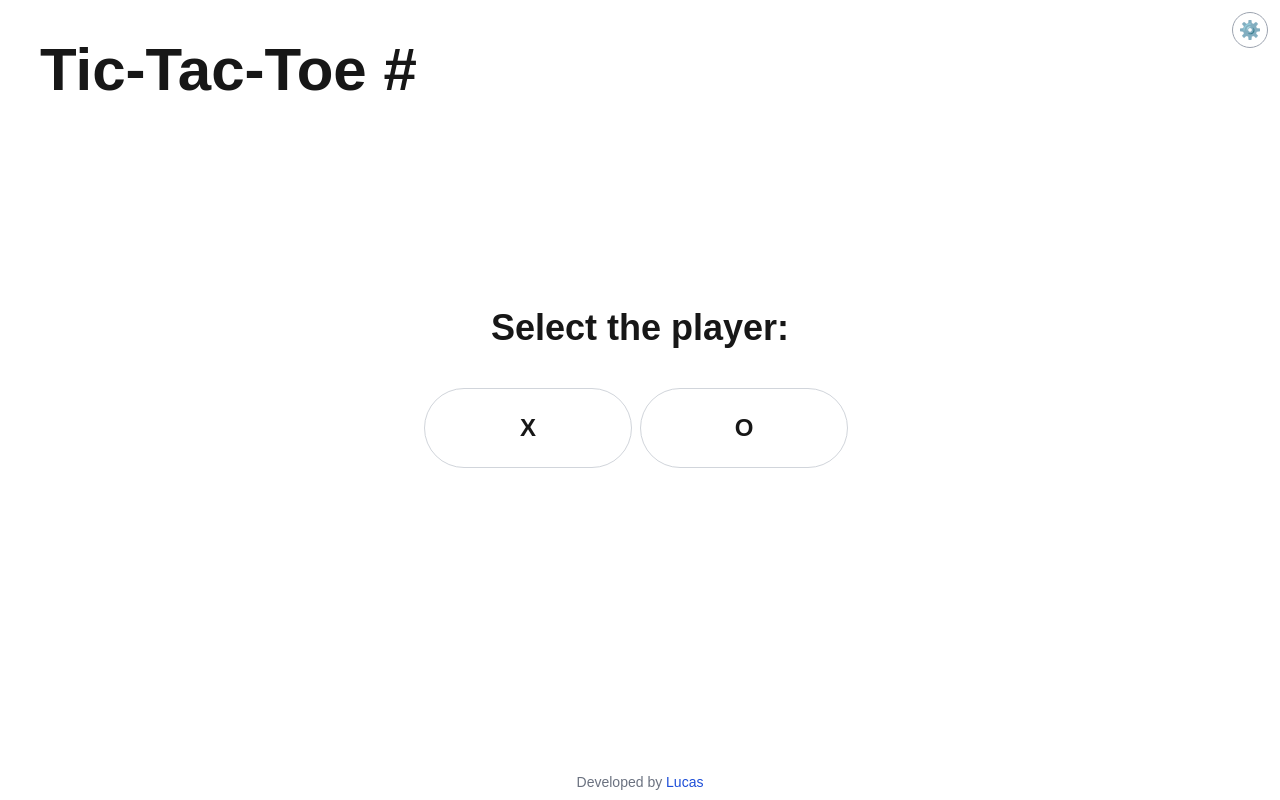
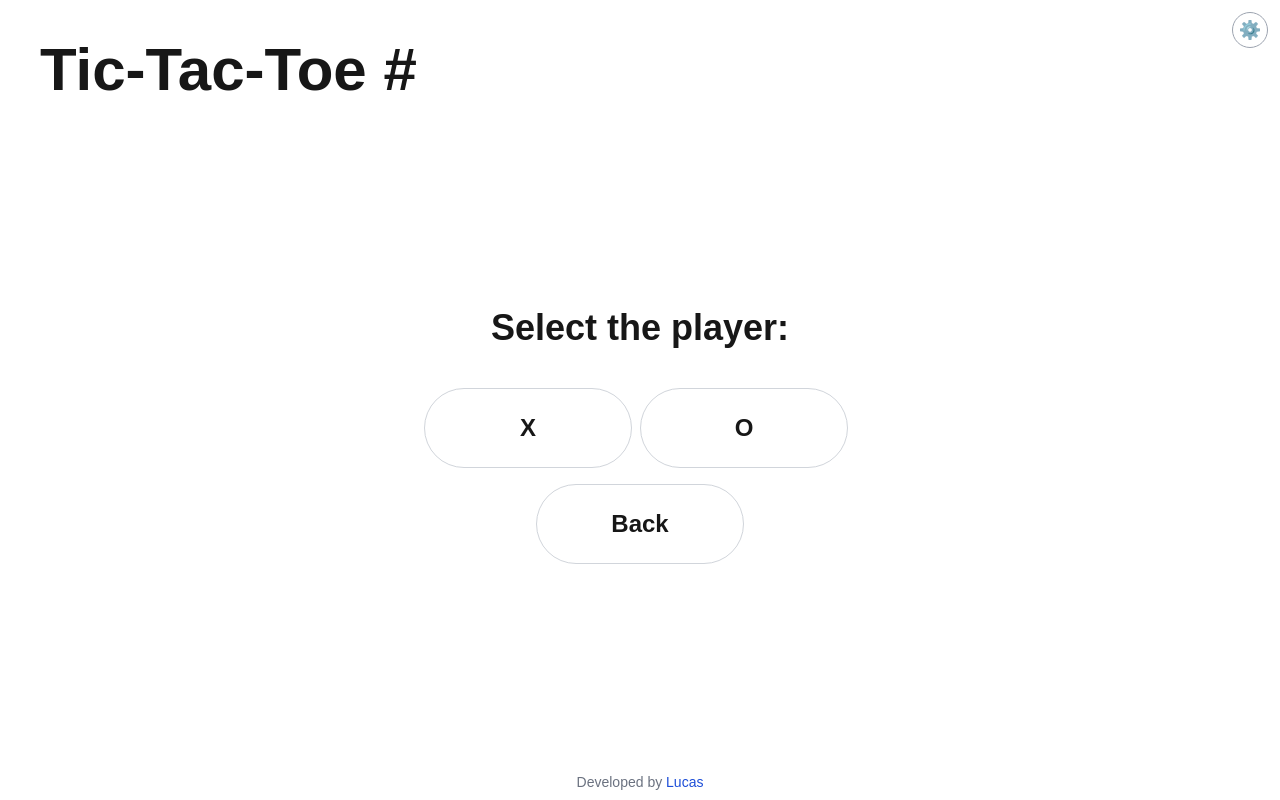
Before and after one commit to lucasmiguelleite/tic-tac-toe_next, a Next.js app: page /single-player in a window 1280 px wide. Both pictures are taken after a click on the button "Easy". Built offline with nearby package versions, Linux system fonts and the light colour scheme; no server answers.

Commit message:
feat(navigation): add back controls to setup screens

```diff
--- a/src/app/online/OnlineView.tsx
+++ b/src/app/online/OnlineView.tsx
@@ -98,6 +98,13 @@ const OnlineGameView = () => {
                 className="border border-gray-300 dark:border-gray-600 rounded-full text-center w-40 h-12 hover:bg-gray-600 hover:text-white dark:hover:bg-gray-500"
               >
                 <p className="font-bold">{t('online.continue')}</p>
+              </button>
+              <button
+                type="button"
+                onClick={() => redirect('/')}
+                className="border border-gray-300 dark:border-gray-600 rounded-full text-center w-40 h-12 hover:bg-gray-600 hover:text-white dark:hover:bg-gray-500"
+              >
+                <p className="font-bold">{t('actions.back')}</p>
               </button>
             </div>
           </div>
@@ -209,6 +216,13 @@ const OnlineView = ({ onlineAvailable }: { onlineAvailable: boolean }) => {
       <main className="mx-10 flex min-h-[50vh] flex-col items-center justify-center text-center">
         <h1 className="mb-4 text-3xl font-bold text-red-500">{t('online.unavailableTitle')}</h1>
         <p className="max-w-md text-lg text-gray-600 dark:text-gray-300">{t('online.unavailableDescription')}</p>
+        <button
+          type="button"
+          onClick={() => redirect('/')}
+          className="mt-8 h-12 w-40 rounded-full border border-gray-300 text-center hover:bg-gray-600 hover:text-white dark:border-gray-600 dark:hover:bg-gray-500"
+        >
+          <p className="font-bold">{t('actions.back')}</p>
+        </button>
       </main>
     </div>
   );
--- a/src/app/single-player/SinglePlayerView.tsx
+++ b/src/app/single-player/SinglePlayerView.tsx
@@ -24,6 +24,7 @@ const SinglePlayerView = () => {
     playerSelected,
     selectDifficulty,
     selectPlayer,
+    backToDifficulty,
   } = useSinglePlayerGame();
 
   useGameSounds({ squares, winner, playerRole: player });
@@ -32,9 +33,9 @@ const SinglePlayerView = () => {
     <div>
       <Home />
       {!difficultySelected ? (
-        <DifficultySelect onSelect={selectDifficulty} />
+        <DifficultySelect onSelect={selectDifficulty} onBack={() => redirect('/')} />
       ) : !playerSelected ? (
-        <PlayerSelect onSelect={selectPlayer} />
+        <PlayerSelect onSelect={selectPlayer} onBack={backToDifficulty} />
       ) : (
         <div className="flex flex-col">
           <GameStatus winner={winner} currentPlayer={currentPlayer} />
--- a/src/components/DifficultySelect.tsx
+++ b/src/components/DifficultySelect.tsx
@@ -5,7 +5,7 @@ import { useTranslation } from '@/context/SettingsContext';
 
 const difficulties: Difficulty[] = ['easy', 'medium', 'hard'];
 
-const DifficultySelect = ({ onSelect }: { onSelect: (d: Difficulty) => void }) => {
+const DifficultySelect = ({ onSelect, onBack }: { onSelect: (d: Difficulty) => void; onBack: () => void }) => {
   const { t } = useTranslation();
   return (
     <div className="relative">
@@ -13,7 +13,7 @@ const DifficultySelect = ({ onSelect }: { onSelect: (d: Difficulty) => void }) =
         <div className="inline-flex justify-center">
           <p className="font-bold text-4xl mb-10 text-center">{t('difficulty.title')}</p>
         </div>
-        <div className="flex flex-wrap md:flex-nowrap justify-center mb-12">
+        <div className="flex flex-wrap justify-center md:flex-nowrap">
           {difficulties.map((d) => (
             <button
               key={d}
@@ -24,6 +24,15 @@ const DifficultySelect = ({ onSelect }: { onSelect: (d: Difficulty) => void }) =
             </button>
           ))}
         </div>
+        <div className="flex justify-center mt-4 mb-12">
+          <button
+            type="button"
+            onClick={onBack}
+            className="border border-gray-300 dark:border-gray-600 rounded-full text-center w-52 h-20 hover:bg-gray-600 hover:text-white dark:hover:bg-gray-500"
+          >
+            <p className="font-bold text-2xl">{t('actions.back')}</p>
+          </button>
+        </div>
       </div>
     </div>
   );
--- a/src/components/PlayerSelect.tsx
+++ b/src/components/PlayerSelect.tsx
@@ -5,7 +5,7 @@ import { useTranslation } from '@/context/SettingsContext';
 
 const players: Player[] = ['X', 'O'];
 
-const PlayerSelect = ({ onSelect }: { onSelect: (p: Player) => void }) => {
+const PlayerSelect = ({ onSelect, onBack }: { onSelect: (p: Player) => void; onBack: () => void }) => {
   const { t } = useTranslation();
   return (
     <div className="relative">
@@ -13,7 +13,7 @@ const PlayerSelect = ({ onSelect }: { onSelect: (p: Player) => void }) => {
         <div className="inline-flex justify-center">
           <p className="font-bold text-4xl mb-10 text-center">{t('player.select')}</p>
         </div>
-        <div className="inline-flex columns-xs justify-center mb-12">
+        <div className="flex justify-center">
           {players.map((p) => (
             <button
               key={p}
@@ -24,6 +24,15 @@ const PlayerSelect = ({ onSelect }: { onSelect: (p: Player) => void }) => {
             </button>
           ))}
         </div>
+        <div className="flex justify-center mt-4 mb-12">
+          <button
+            type="button"
+            onClick={onBack}
+            className="border border-gray-300 dark:border-gray-600 rounded-full text-center w-52 h-20 hover:bg-gray-600 hover:text-white dark:hover:bg-gray-500"
+          >
+            <p className="font-bold text-2xl">{t('actions.back')}</p>
+          </button>
+        </div>
       </div>
     </div>
   );
--- a/src/hooks/useSinglePlayerGame.ts
+++ b/src/hooks/useSinglePlayerGame.ts
@@ -54,6 +54,11 @@ export const useSinglePlayerGame = () => {
     setPlayerSelected(true);
   }, []);
 
+  const backToDifficulty = useCallback(() => {
+    setPlayerSelected(false);
+    setDifficultySelected(false);
+  }, []);
+
   return {
     squares,
     currentPlayer,
@@ -65,5 +70,6 @@ export const useSinglePlayerGame = () => {
     playerSelected,
     selectDifficulty,
     selectPlayer,
+    backToDifficulty,
   };
 };
--- a/src/i18n/translations.ts
+++ b/src/i18n/translations.ts
@@ -25,6 +25,7 @@ const translations: Record<Locale, Record<string, string>> = {
     "status.waitingRestart": "Waiting for opponent to restart...",
     "actions.restart": "Restart Game",
     "actions.exit": "Exit Game",
+    "actions.back": "Back",
     "footer.developedBy": "Developed by",
     "online.chooseNickname": "Choose your nickname:",
     "online.nicknamePlaceholder": "Your nickname (optional)",
@@ -92,6 +93,7 @@ const translations: Record<Locale, Record<string, string>> = {
     "status.waitingRestart": "Aguardando oponente reiniciar...",
     "actions.restart": "Reiniciar Jogo",
     "actions.exit": "Sair do Jogo",
+    "actions.back": "Voltar",
     "footer.developedBy": "Desenvolvido por",
     "online.chooseNickname": "Escolha seu apelido:",
     "online.nicknamePlaceholder": "Seu apelido (opcional)",
```
Also changed, not shown: 2 other files (tests, documents, lock files or other folders).
